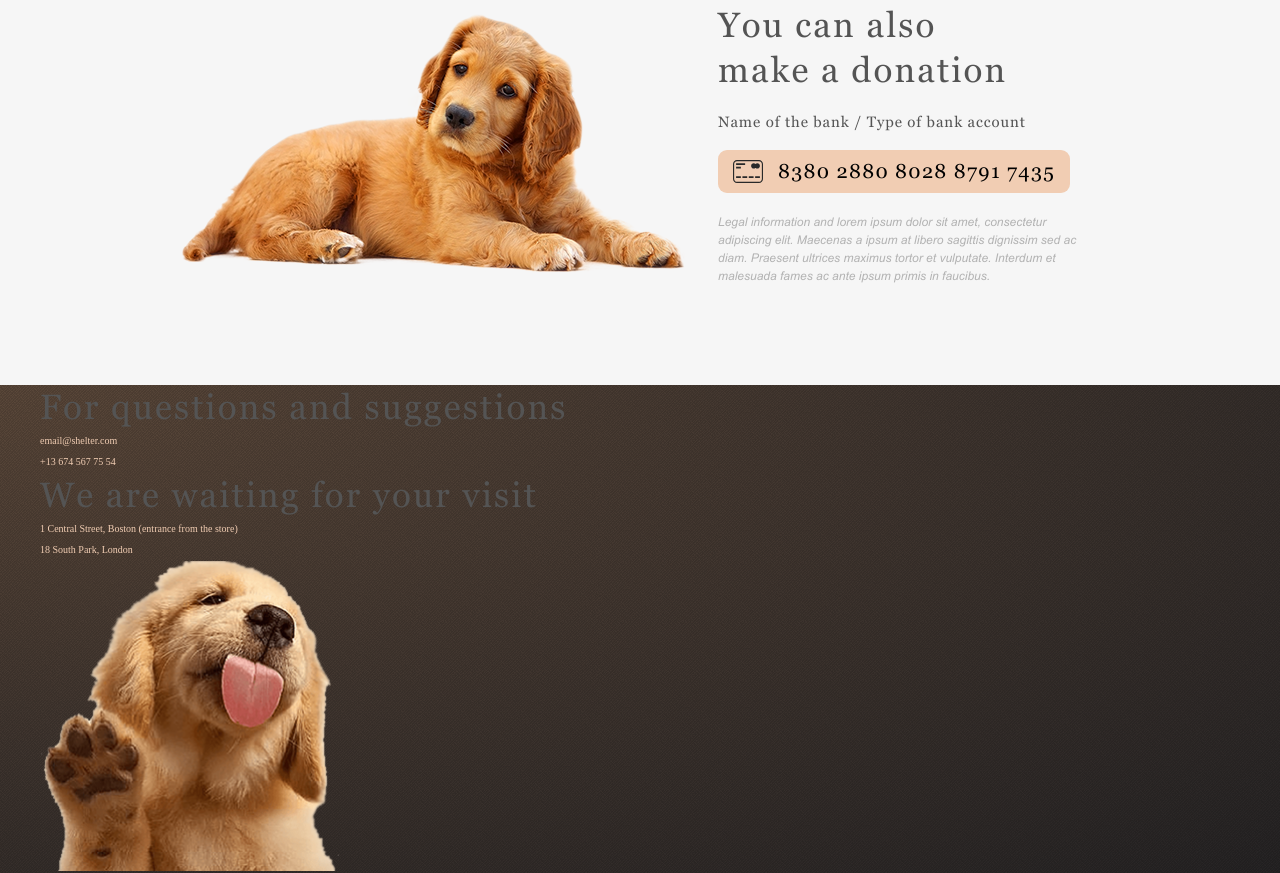
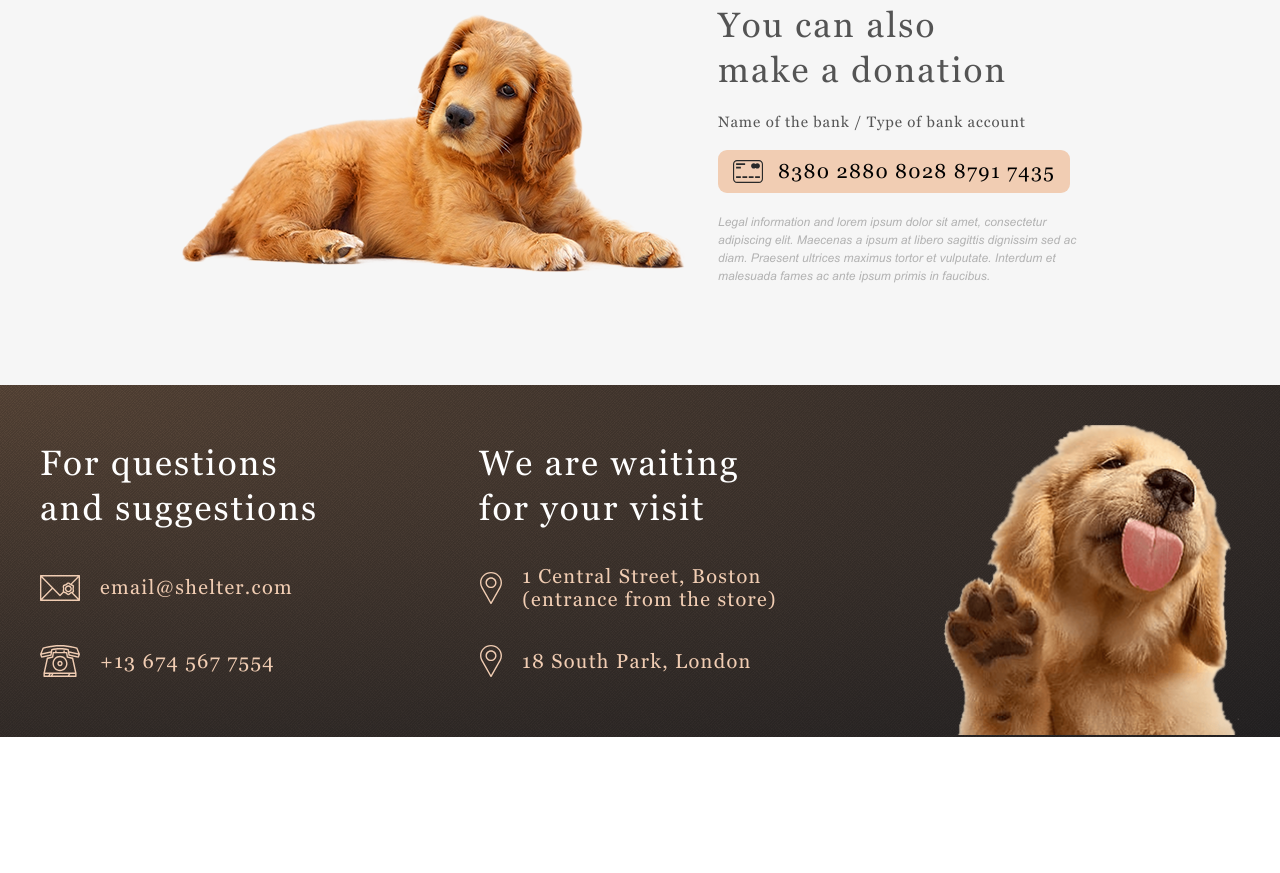
Before and after one commit to Kaelns/Keyboard, a website: page shelter/pages/main/index.html in a window 1280 px wide. Shown: the part 3061-3934 px from the top of the page. After the commit the page ends 3798 px from the top, so only its background shows below. Drawn offline with Linux system fonts and the light colour scheme; a web font is replaced by a local one.

Commit message:
feat: add footer

```diff
--- a/shelter/pages/main/index.html
+++ b/shelter/pages/main/index.html
@@ -232,31 +232,56 @@
     </section>
 
     <footer id="Contacts" class="footer bg-color_brown">
-      <div class="container">
+      <div class="container footer__container">
         <div class="footer__contacts">
-          <h3 class="footer__title_1">For questions and suggestions</h3>
-          <ul class="footer__list_1">
-            <li class="footer__link_1">
-              <a href="mailto:email@shelter.com">email@shelter.com</a>
-            </li>
-            <li class="footer__link_2">
-              <a href="tel:+136745677554">+13 674 567 75 54</a>
-            </li>
-          </ul>
+          <h3 class="footer__title">For questions and suggestions</h3>
+
+          <a class="footer__link" href="mailto:email@shelter.com">
+            <div class="footer__link_wrapper">
+              <span class="footer__icon footer__icon_1"></span>
+              email@shelter.com
+            </div>
+          </a>
+
+          <a class="footer__link" href="tel:+136745677554">
+            <div class="footer__link_wrapper">
+              <span class="footer__icon footer__icon_2"></span> +13 674 567 7554
+            </div>
+          </a>
         </div>
+
         <div class="footer__location">
-          <h3 class="footer__title_2">We are waiting for your visit</h3>
-          <ul class="footer__list_2">
-            <li class="footer__link_3">
-              <a href="#">1 Central Street, Boston (entrance from the store)</a>
-            </li>
-            <li class="footer__link_4">
-              <a href="#">18 South Park, London </a>
-            </li>
-          </ul>
+          <h3 class="footer__title">We are waiting for your visit</h3>
+
+          <a
+            class="footer__link"
+            href="https://goo.gl/maps/z8hQjrfftQsJQ4jG6"
+            target="_blank"
+          >
+            <div class="footer__link_wrapper">
+              <span class="footer__icon footer__icon_3"></span> 1 Central
+              Street, Boston (entrance from the store)
+            </div>
+          </a>
+
+          <a
+            class="footer__link"
+            href="https://goo.gl/maps/sZ4LRppgjtchi8XG9"
+            target="_blank"
+          >
+            <div class="footer__link_wrapper">
+              <span class="footer__icon footer__icon_4"></span> 18 South Park,
+              London
+            </div>
+          </a>
         </div>
-        <div class="footer__img-wrapper">
-          <img src="../../assets/images/footer-puppy.png" alt="dog" />
+
+        <div class="footer__img_wrapper">
+          <img
+            class="footer__img"
+            src="../../assets/images/footer-puppy.png"
+            alt="dog"
+          />
         </div>
       </div>
     </footer>
--- a/shelter/styles/abstracts/_placeholders.scss
+++ b/shelter/styles/abstracts/_placeholders.scss
@@ -10,3 +10,8 @@
   padding-top: 80px;
   padding-bottom: 100px;
 }
+
+%h4-style {
+  @extend %font-family-1;
+  @include font(2rem, 2.3rem, 0.13rem);
+}
--- a/shelter/styles/base/_base.scss
+++ b/shelter/styles/base/_base.scss
@@ -16,7 +16,6 @@ html {
 h1,
 h2,
 h3,
-h4,
 h5 {
   @extend %font-family-1;
   cursor: default;
@@ -41,7 +40,7 @@ h3 {
 }
 
 h4 {
-  @include font(2rem, 2.3rem, 0.13rem);
+  @extend %h4-style;
 }
 
 h5 {
--- a/shelter/styles/base/_buttons.scss
+++ b/shelter/styles/base/_buttons.scss
@@ -79,8 +79,7 @@
 }
 
 .btn__card-num {
-  @extend %font-family-1;
-  @include font(2rem, 2.3rem, 0.13rem);
+  @extend %h4-style;
   @include flex($justify: center);
   column-gap: 15px;
   padding: 10px 15px;
--- a/shelter/styles/base/_icons.scss
+++ b/shelter/styles/base/_icons.scss
@@ -50,3 +50,27 @@
   height: 23px;
   background: url(../../assets/icons/credit-card.svg) no-repeat center;
 }
+
+.footer__icon {
+  display: inline-block;
+  width: 40px;
+  height: 32px;
+
+  &_1 {
+    background: url(../../assets/icons/footer/mail.svg) no-repeat center;
+  }
+
+  &_2 {
+    background: url(../../assets/icons/footer/phone.svg) no-repeat center;
+  }
+
+  &_3,
+  &_4 {
+    width: 45px;
+    background: url(../../assets/icons/footer/pin.svg) no-repeat center;
+  }
+
+  &_4 {
+    width: 23px;
+  }
+}
--- /dev/null
+++ b/shelter/styles/components/_scrollbar.scss
@@ -0,0 +1,3 @@
+::-webkit-scrollbar {
+  width: 0;
+}
--- /dev/null
+++ b/shelter/styles/layout/_footer.scss
@@ -0,0 +1,38 @@
+.footer__container {
+  @include flex($align: top);
+  padding-top: 40px;
+  column-gap: 160px;
+}
+.footer__contacts,
+.footer__location {
+  @include flex($justify: space-between, $flex-direction: column);
+  margin-top: 16px;
+  margin-bottom: 60px;
+}
+
+.footer__contacts {
+  max-width: 279px;
+}
+
+.footer__location {
+  max-width: 301px;
+}
+
+.footer__title {
+  color: $color-titles-on-background-dark;
+}
+
+.footer__link {
+  @extend %h4-style;
+  margin: 0;
+
+  &_wrapper {
+    @include flex($align: center);
+    column-gap: 20px;
+  }
+}
+
+.footer__img {
+  &_wrapper {
+  }
+}
--- a/shelter/styles/style.scss
+++ b/shelter/styles/style.scss
@@ -1,8 +1,8 @@
 @import "base/normalize";
 
 @import "abstracts/constants";
+@import "abstracts/mixins";
 @import "abstracts/placeholders";
-@import "abstracts/mixins";
 
 @import "base/typography";
 @import "base/base";
@@ -19,6 +19,8 @@
 @import "layout/our-friends";
 @import "layout/help";
 @import "layout/in-addition";
+@import "layout/footer";
 
 @import "components/navigation";
 @import "components/slider";
+@import "components/scrollbar";
```
Also changed, not shown: shelter/styles/styles/style.css, 1 other file.
